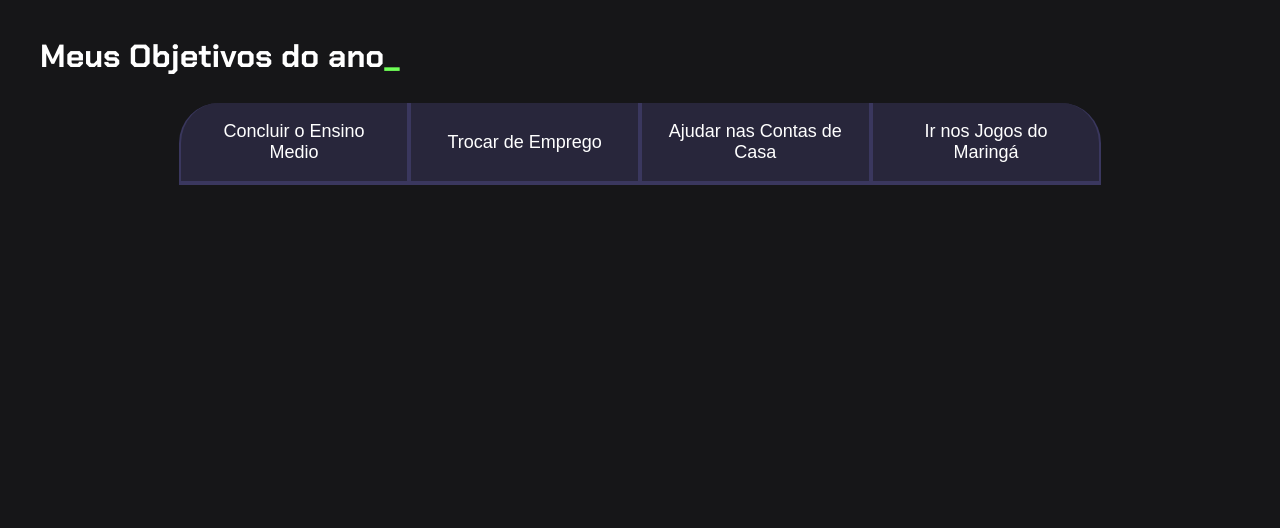
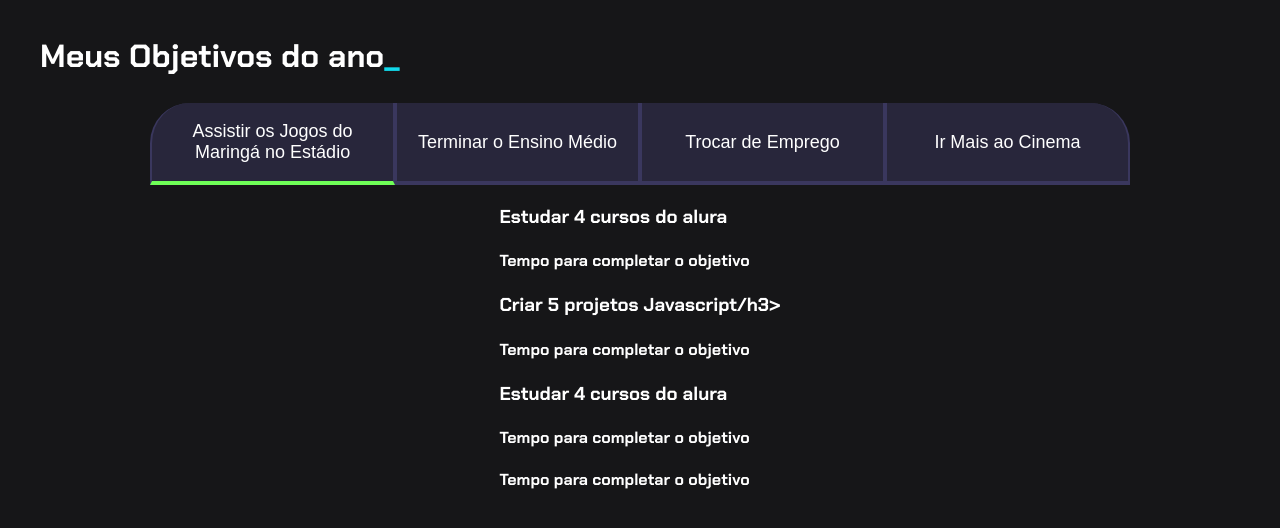
Before and after one commit to Thay1221/2-D, a plain HTML site: page 3D-main/index.html in a window 1280 px wide. Drawn offline with Linux system fonts and the light colour scheme.

Commit message:
Add files via upload

```diff
--- a/3D-main/index.html
+++ b/3D-main/index.html
@@ -5,22 +5,33 @@
     <link rel="stylesheet" href="syyle.css">
     <meta http-equiv="X-UA-Compatible" content="IE=edge">
     <meta name="viewport" content="width=device-width, initial-scale=1.0">
-    <link rel="shortcut icon" href="Imager/Giannis-Zographos-Spanish-Football-Club-Real-Madrid.256.png" type="image/x-icon">
-    <title>Meus Objetivos do Ano</title>
+    <link rel="shortcut icon" href="img/Giannis-Zographos-South-American-Football-Club-Flamengo.256.png" type="image/x-icon">
+    <title>Objetivos do Ano</title>
 </head>
 <body>
-
     <section class="conteudo-principal">
-        <h2 class="titulo-principal">Meus Objetivos do ano<span>_</span></h2>
-
+        <h2 class="titulo-principal">Meus Objetivos do ano</a><span>_</span></h2>
         <div class="botoes">
-            <button class="botao ativo">Concluir o Ensino Medio</button>
+            <button class="botao ativo">Assistir os Jogos do Maringá no Estádio</button>
+            <button class="botao">Terminar o Ensino Médio</button>
             <button class="botao">Trocar de Emprego</button>
-            <button class="botao">Ajudar nas Contas de Casa</button>
-            <button class="botao">Ir nos Jogos do Maringá</button>
-
-        </div>
-    </section>
-    <script src="man.js"></script>
+            <button class="botao">Ir Mais ao Cinema</button>
+         </div>
+          <div class="abas-textos">
+            <div class="aba-conteudo">
+                <h3 class="aba-conteudo-titulo-principal">Estudar 4 cursos do alura</h3>
+                <h4 class="aba-conteudo-titulo-secundario">Tempo para completar o objetivo</h4>
+            </div>
+             <div class="aba-conteudo">
+                 <h3 class="aba-conteudo-titulo-principal">Criar 5 projetos Javascript/h3>
+                 <h4 class="aba-conteudo-titulo-secundario">Tempo para completar o objetivo</h4>
+                </div>
+              <div class="aba-conteudo">
+                 <h3 class="aba-conteudo-titulo-principal">Estudar 4 cursos do alura</h3>
+                 <h4 class="aba-conteudo-titulo-secundario">Tempo para completar o objetivo</h4>
+                <h4 class="aba-conteudo-titulo-secundario">Tempo para completar o objetivo</h4>
+            </div>
+          </section>
+    <script src="main.js"></script>
 </body>
 </html>
--- /dev/null
+++ b/3D-main/main.js
@@ -0,0 +1,11 @@
+const botoes = document.querySelectorAll(".botao");
+
+for(let i=0;i <botoes.length;i++){
+    botoes[i].onclick = function(){
+
+        for(let j=0;j<botoes.length;j++){
+            botoes[j].classList.remove("ativo");
+        }
+        botoes[i].classList.add("ativo");
+    }
+}
--- a/3D-main/syyle.css
+++ b/3D-main/syyle.css
@@ -31,7 +31,7 @@ body {
     font-size: 32px;
 }
 .titulo-principal span {
-    color: var(--verde);
+    color: var(--color1);
 }
 .botao {
     font-family: "Crakra Petch", sans-serif;
@@ -48,8 +48,23 @@ body {
     border-right: 2px solid var(--botao-ativo);
     border-top: none;
 }
+.botao:first-child {
+    border-radius: 40px 40px 0 0;
+}
+
 .botoes {
     display: block;
+}
+
+.ativo{
+    display: block;
+    border-bottom: 4px solid var(--verde);
+}
+
+@media screen and (min-width: 768px) {
+    .botoes {
+        display: flex;
+    }
 }
 @media screen and (min-width: 768px) {
     .botoes {
```
Also changed, not shown: 3D-main/img/Giannis-Zographos-South-American-Football-Club-Flamengo.256.png (added), 2 other files.
